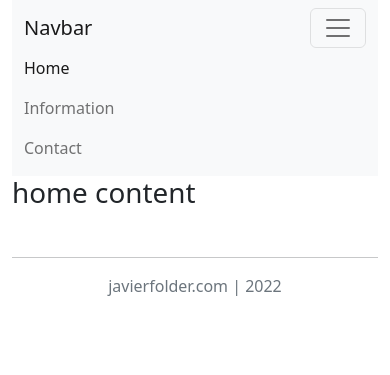
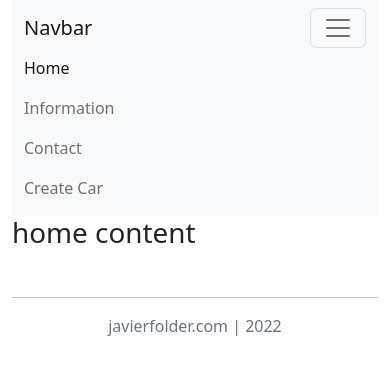
Before and after one commit to ferralespereira/web-flask, a Flask app: page / in a window 390 px wide, after a click that opens the changed part. Shown: the top 375 px of the page. Run offline with Flask 2, Linux system fonts and the light colour scheme; some libraries are stand-ins or nearby versions.

Commit message:
create car

```diff
--- a/main.py
+++ b/main.py
@@ -1,4 +1,4 @@
-from flask import Flask, redirect, url_for, render_template
+from flask import Flask, redirect, url_for, render_template, request
 from datetime import datetime
 from flask_mysqldb import MySQL
 
@@ -60,12 +60,15 @@ def contact(redirection = None):
 
 @app.route('/create-car')
 def create_car():
-    cursor = mysql.connection.cursor()
-    cursor.execute(f"INSERT INTO cars VALUES(NULL, 'Lambo', 'Gallardo', '100000', 'Los Angeles')")
-    cursor.connection.commit()
 
-    return redirect(url_for('index'))
+    if request.method == 'POST':
+        cursor = mysql.connection.cursor()
+        cursor.execute(f"INSERT INTO cars VALUES(NULL, 'Lambo', 'Gallardo', '100000', 'Los Angeles')")
+        cursor.connection.commit()
 
+        return redirect(url_for('index'))
+
+    return render_template('create_car.html', text='lola')
 
 if __name__ == '__main__':
     app.run(debug=True)
--- a/static/js/layout.js
+++ b/static/js/layout.js
@@ -2,6 +2,7 @@ var view = (window.location.pathname).split('/');
 var home_navBar_link = document.getElementById('home-navBar-link');
 var information_navBar_link = document.getElementById('information-navBar-link');
 var contact_navBar_link = document.getElementById('contact-navBar-link');
+var create_car_navBar_link = document.getElementById('create_car-navBar-link');
 switch (view[1]) {
     case "":
         home_navBar_link.classList.add('active');
@@ -12,4 +13,7 @@ switch (view[1]) {
     case "contact":
         contact_navBar_link.classList.add('active');
         break;
+    case "create-car":
+        create_car_navBar_link.classList.add('active');
+        break;
 }
--- a/static/js/layout.ts
+++ b/static/js/layout.ts
@@ -2,6 +2,7 @@ let view:any = (window.location.pathname).split('/');
 let home_navBar_link:any = document.getElementById('home-navBar-link')
 let information_navBar_link:any = document.getElementById('information-navBar-link')
 let contact_navBar_link:any = document.getElementById('contact-navBar-link')
+let create_car_navBar_link:any = document.getElementById('create_car-navBar-link')
 
 switch (view[1]) {
     case "":
@@ -13,4 +14,7 @@ switch (view[1]) {
     case "contact":
         contact_navBar_link.classList.add('active');
         break;
+    case "create-car":
+        create_car_navBar_link.classList.add('active');
+        break;
 }
--- a/templates/layout.html
+++ b/templates/layout.html
@@ -7,6 +7,9 @@
 
         {# Boostrap CSS #}
         <link href="https://cdn.jsdelivr.net/npm/bootstrap@5.2.0-beta1/dist/css/bootstrap.min.css" rel="stylesheet" integrity="sha384-0evHe/X+R7YkIZDRvuzKMRqM+OrBnVFBL6DOitfPri4tjfHxaWutUpFmBp4vmVor" crossorigin="anonymous">
+
+        {# Boostrap icons #}
+        <link rel="stylesheet" href="https://cdn.jsdelivr.net/npm/bootstrap-icons@1.8.3/font/bootstrap-icons.css">
     </head>
 
     <body class="container">
@@ -22,6 +25,7 @@
                   <a class="nav-link" id="home-navBar-link" aria-current="page" href="{{ url_for('index') }}">Home</a>
                   <a class="nav-link" id="information-navBar-link" href="{{ url_for('information') }}">Information</a>
                   <a class="nav-link" id="contact-navBar-link" href="{{ url_for('contact') }}">Contact</a>
+                  <a class="nav-link" id="create_car-navBar-link" href="{{ url_for('create_car') }}">Create Car</a>
                 </div>
               </div>
             </div>
```
Also changed, not shown: templates/create_car.html (added, +40 -0 lines).
